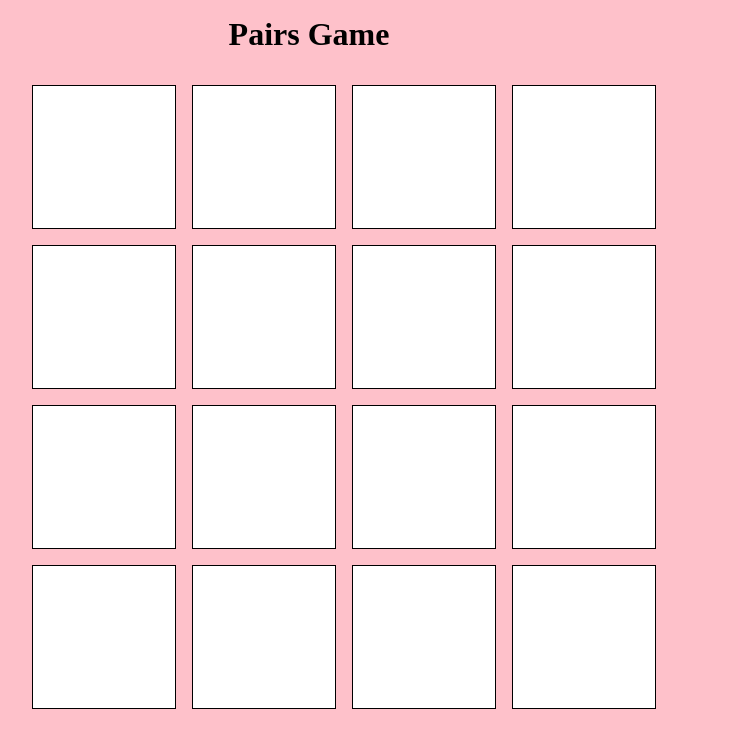
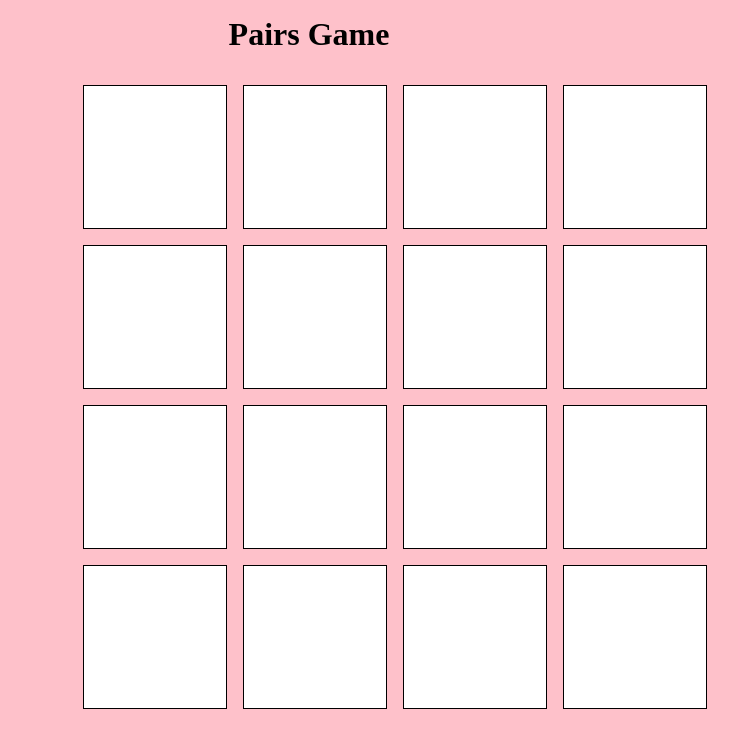
Before and after one commit to BethanL19/pairs-game, a React (Create React App) app: page / in a window 1280 px wide. Shown: the top 748 px of the page, without its empty margins (355-1093 px from the left). Built offline with nearby package versions, Linux system fonts and the light colour scheme; the HTML template or start-up script is replaced by a standard one.

Commit message:
css change

```diff
--- a/src/style.css
+++ b/src/style.css
@@ -14,7 +14,7 @@ html {
   width: 40rem;
   height: 40rem;
   position: relative;
-  left: 30%;
+  left: 34%;
   display: flex;
   flex-wrap: wrap;
   flex-direction: row;
```
